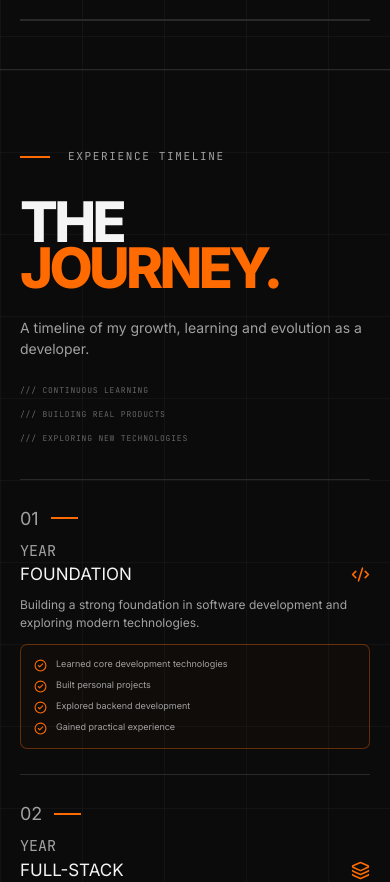
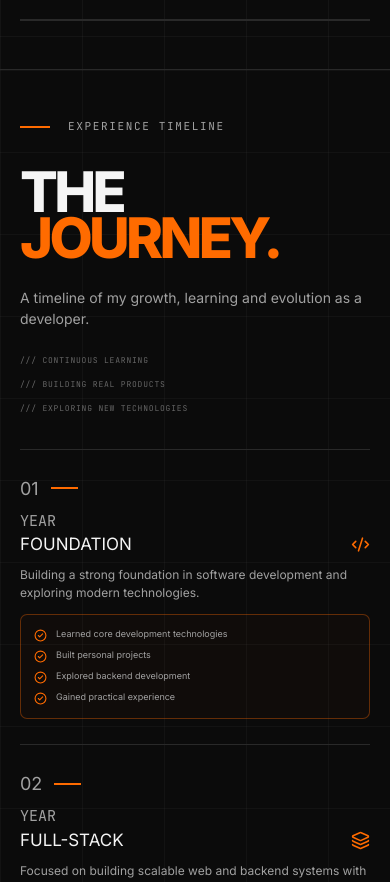
Before and after one commit to KL-Coders0103/Portfolio2.0, a React app: page / in a window 390 px wide. Shown: the part 9903-10785 px from the top of the page. Built offline with nearby package versions, Linux system fonts and the light colour scheme; the HTML template or start-up script is replaced by a standard one.

Commit message:
style: prevent duplicate mobile experience spacing

```diff
--- a/src/sections/Experience/experience.css
+++ b/src/sections/Experience/experience.css
@@ -868,7 +868,7 @@
   }
 
   .experience__intro {
-    padding-top: 30px;
+    padding-top: 0;
   }
 
   .experience__title {
```
